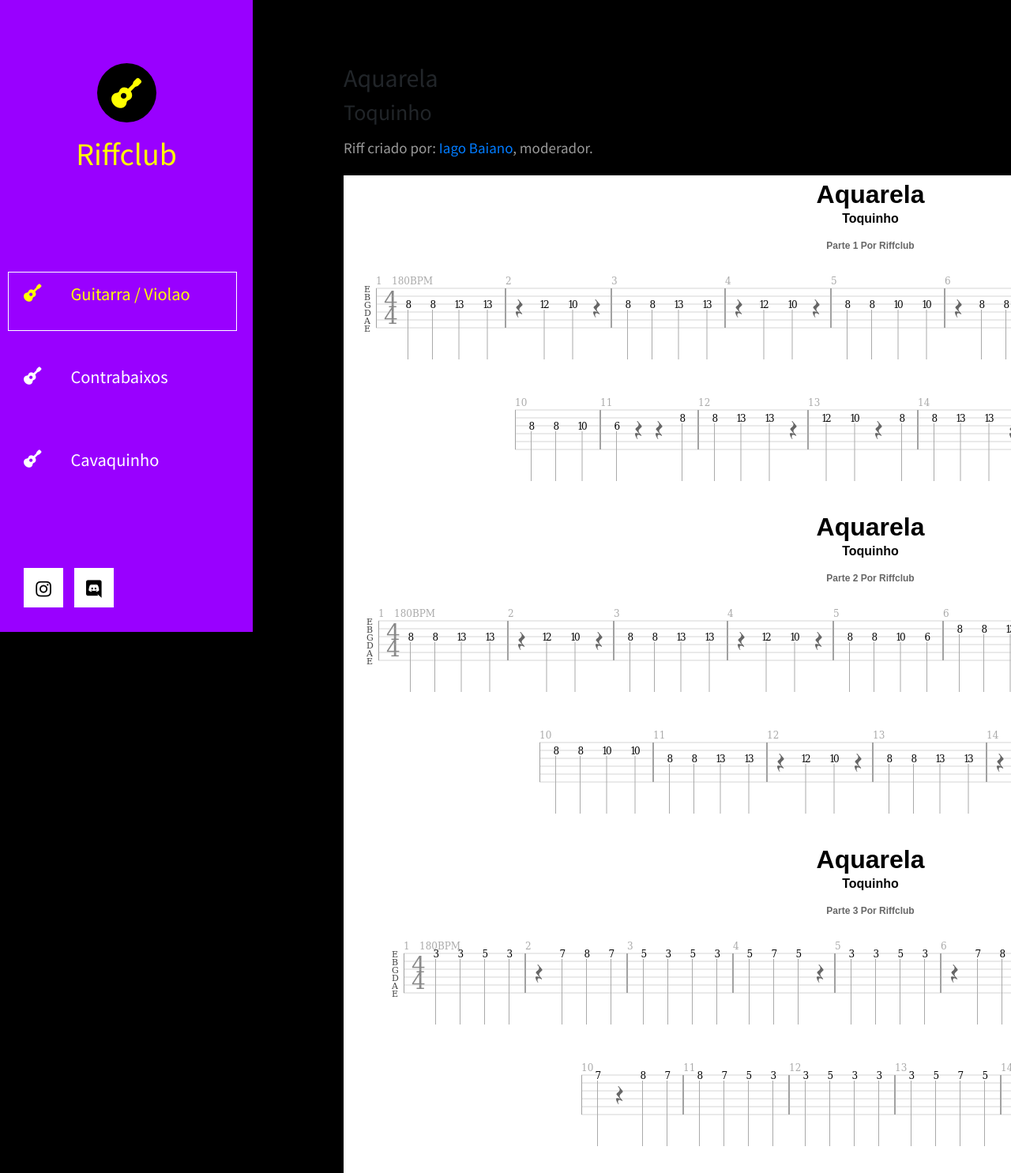
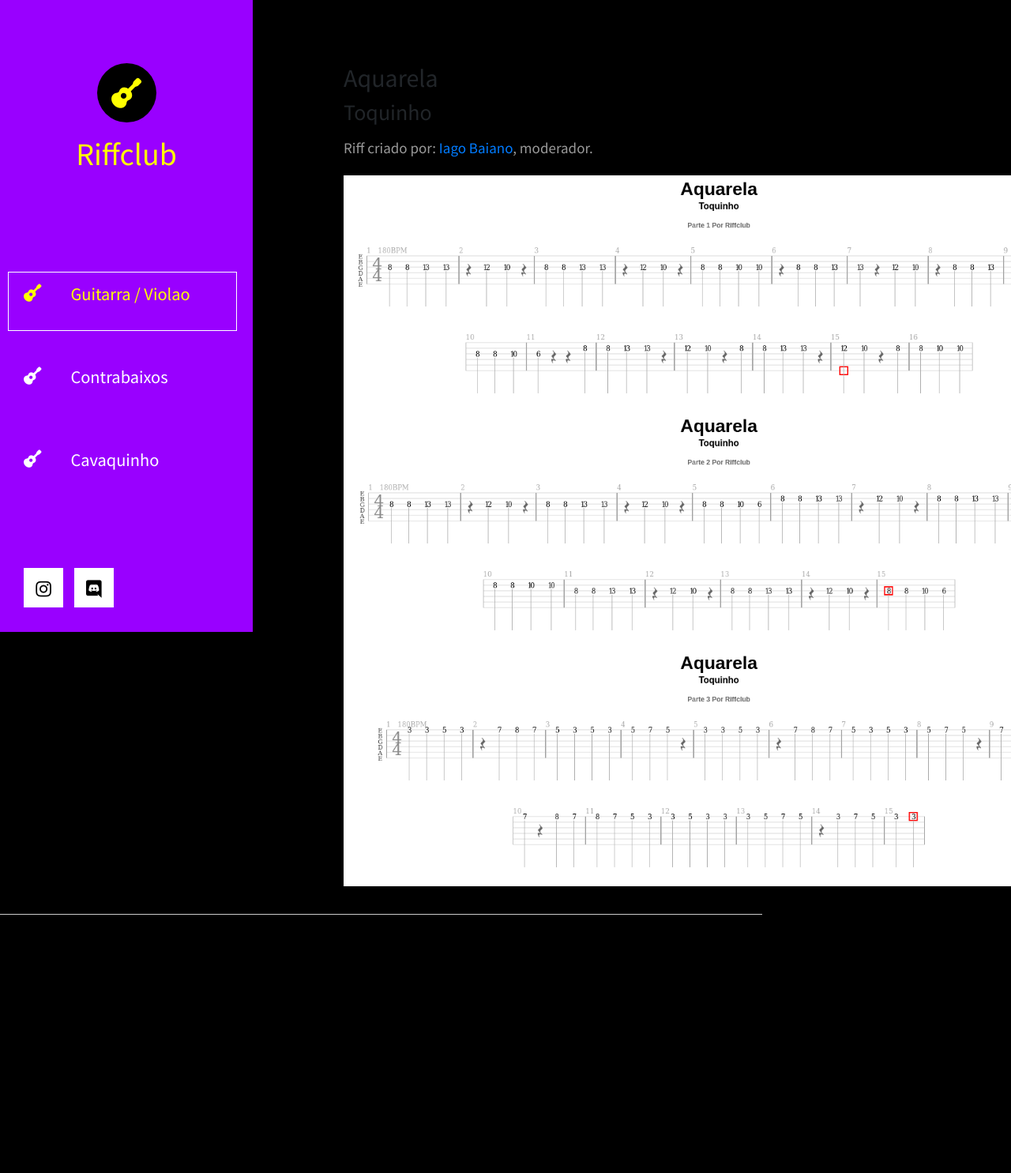
Before and after one commit to mioojo/riffclub, a plain HTML site: page riffs/Aquarela/Aquarela.html in a window 1280 px wide. Shown: the top 1485 px of the page at 79% size. After the commit the page ends 1168 px from the top, so only its background shows below. Drawn offline with Linux system fonts and the light colour scheme; files whose address does not match are found by name.

Commit message:
adicionado height

```diff
--- a/riffs/Aquarela/Aquarela.html
+++ b/riffs/Aquarela/Aquarela.html
@@ -62,11 +62,11 @@ https://templatemo.com/tm-553-xtra-blog
               <h3>Toquinho</h3>
               <p>Riff criado por: <a href="https://instagram.com/iagobaiano_">Iago Baiano</a>, moderador.</p>
 
-              <img src="Parte1.png"></img>
+              <img src="Parte1.png" height="300"></img>
               <br>
-              <img src="Parte2.png"></img>
+              <img src="Parte2.png" height="300"></img>
               <br>
-              <img src="Parte3.png"></img>
+              <img src="Parte3.png" height="300"></img>
             </div>
             <footer class="row tm-row">
                 <hr class="col-12">
```
